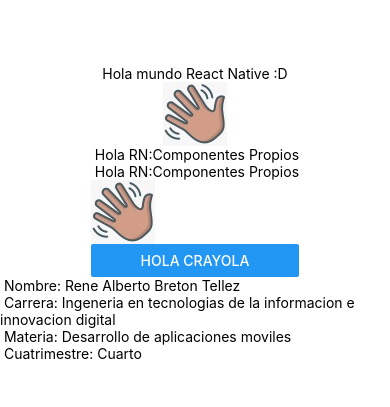
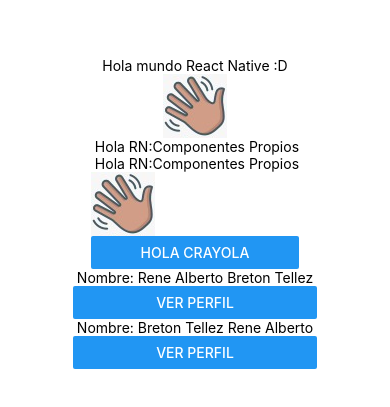
Before and after one commit to 125053861-rabt/DAM223, a React Native app in the folder miApp/: screen / in a window 390 px wide. Shown: the part 209-616 px from the top of the page. Built offline with nearby package versions, Linux system fonts and the light colour scheme.

Commit message:
Practica 7 probamos hook y props

```diff
--- a/miApp/App.js
+++ b/miApp/App.js
@@ -14,10 +14,18 @@
       <StatusBar style="auto" />
       <Saludo></Saludo>
       <Saludo2></Saludo2>
-      <Perfil></Perfil>
+      <Perfil
+      nombre = "Nombre: Rene Alberto Breton Tellez"
+      carrera = "Carrera: TIID"
+      materia= "Materia: Desarrollo movil"
+      cuatri= "Cuatrimestre: Cuarto"></Perfil>
+
+      <Perfil
+      nombre = "Nombre: Breton Tellez Rene Alberto"
+      carrera = "Carrera: DIIT"
+      materia= "Materia: Movil Desarrollador"
+      cuatri= "Cuatrimestre: 2*2"></Perfil>
     </View>
-
-
 
   );
 }
--- a/miApp/components/Perfil.js
+++ b/miApp/components/Perfil.js
@@ -1,13 +1,19 @@
+import {useState} from 'react'
+import {Text,View,Button} from 'react-native'
 
-import {Text,View} from 'react-native'
-
-export const Perfil= ()=>{
+export const Perfil= ({nombre,carrera,materia,cuatri})=>{
+    const[mostrar,setMostrar]= useState (false);
     return(
         <View>
-        <Text> Nombre: Rene Alberto Breton Tellez</Text>
-        <Text> Carrera: Ingeneria en tecnologias de la informacion e innovacion digital</Text>
-        <Text> Materia: Desarrollo de aplicaciones moviles</Text>
-        <Text> Cuatrimestre: Cuarto</Text>
+        <Text> {nombre} </Text>
+        { mostrar &&
+        <>
+        <Text> {carrera} </Text>
+        <Text> {materia} </Text>
+        <Text> {cuatri} </Text>
+        </>
+         }
+         <Button title="Ver Perfil" onPress={ ()=>setMostrar(!mostrar) }></Button>
         </View>
     );
 };
```
